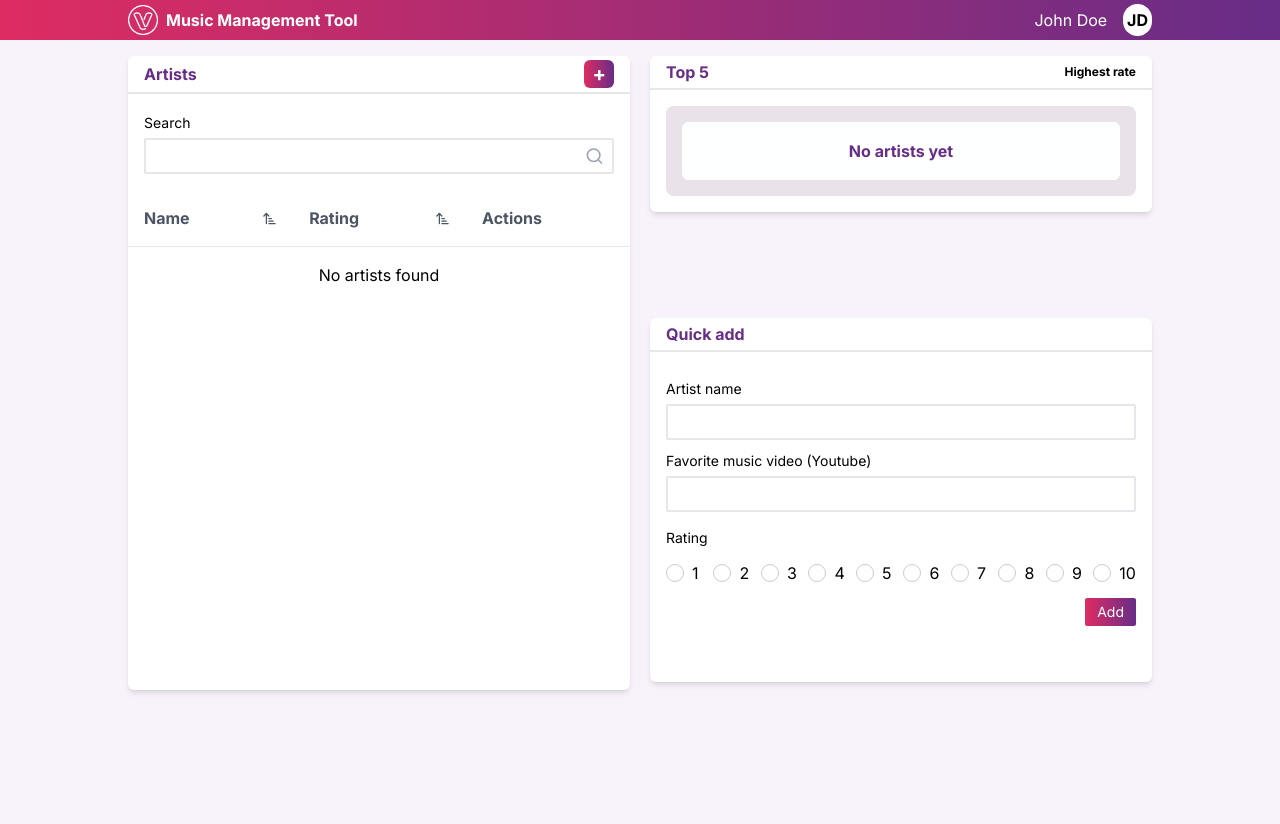
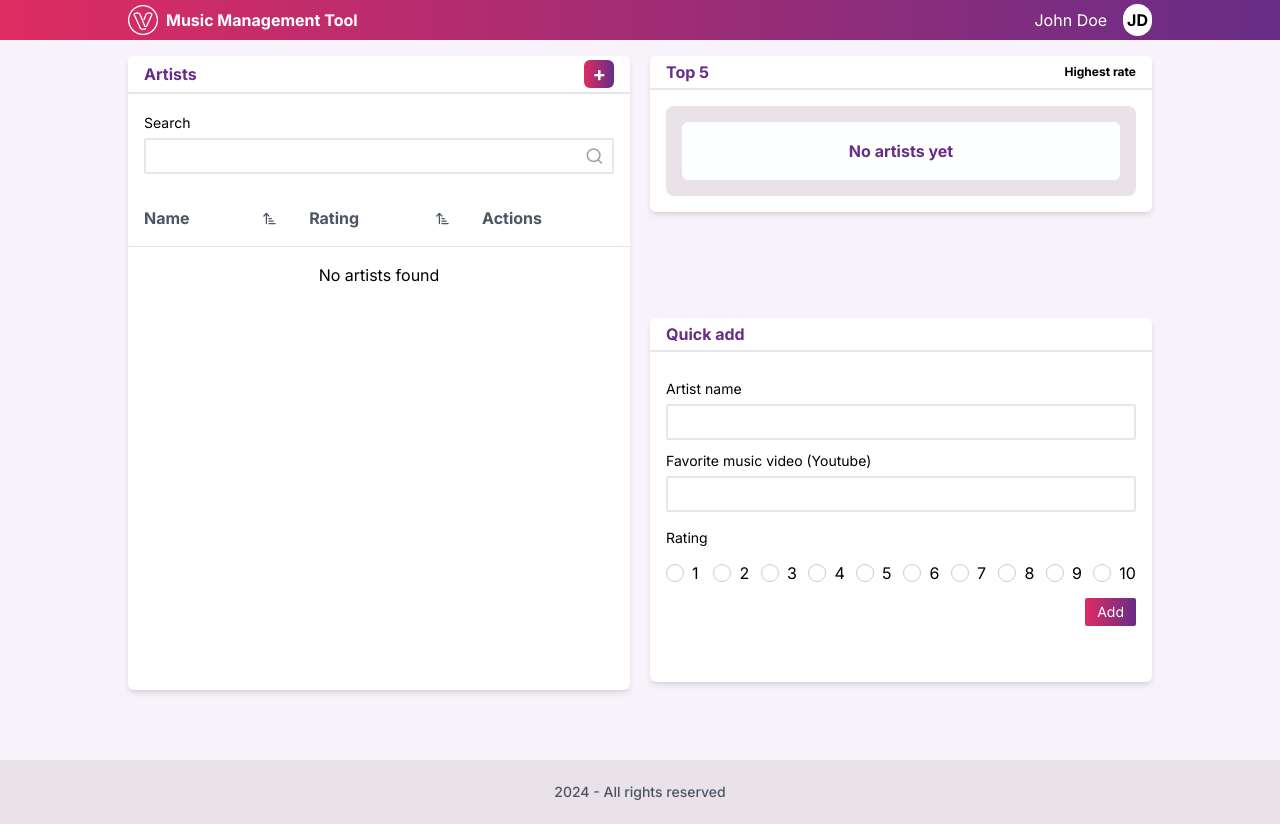
Before and after one commit to andrecampll/ventify, a Next.js app: page / in a window 1280 px wide. Before the commit the page ends 800 px from the top, so only its background shows below. Built offline with nearby package versions, Linux system fonts and the light colour scheme.

Commit message:
feat: adds footer

```diff
--- a/src/app/layout.tsx
+++ b/src/app/layout.tsx
@@ -4,6 +4,7 @@ import type { Metadata } from 'next'
 import { Inter } from 'next/font/google'
 import { Toaster } from 'sonner'
 
+import { Footer } from '@/components/footer'
 import { Header } from '@/components/header'
 import { ArtistsProvider } from '@/hooks/use-artists'
 
@@ -34,9 +35,11 @@ export default function RootLayout({
         <ArtistsProvider>
           <Header />
 
-          <main className="px-4 md:px-12">
+          <main className="mb-8 min-h-[84vh] px-4 md:px-12">
             <div className="m-auto max-w-5xl">{children}</div>
           </main>
+
+          <Footer />
         </ArtistsProvider>
         <Toaster richColors />
       </body>
--- a/src/components/add-button.tsx
+++ b/src/components/add-button.tsx
@@ -8,7 +8,7 @@ export function AddButton() {
   return (
     <Vaul.Root shouldScaleBackground>
       <Vaul.Trigger asChild>
-        <div className="fixed bottom-0 right-0 mb-4 mr-4 rounded-[50%] shadow-md md:hidden">
+        <div className="fixed bottom-0 right-0 z-10 mb-4 mr-4 rounded-[50%] shadow-md md:hidden">
           <button className="flex h-[40px] w-[40px] items-center justify-center rounded-[50%] bg-gradient-to-r from-primary to-secondary p-2">
             <span className="text-3xl font-bold text-white">+</span>
           </button>
--- /dev/null
+++ b/src/components/footer.tsx
@@ -0,0 +1,7 @@
+export function Footer() {
+  return (
+    <footer className="relative bottom-0 mt-auto flex h-16 w-full items-center justify-center bg-white-500 p-4 text-sm font-medium text-gray-600">
+      <span>{new Date().getFullYear()} - All rights reserved</span>
+    </footer>
+  )
+}
```
